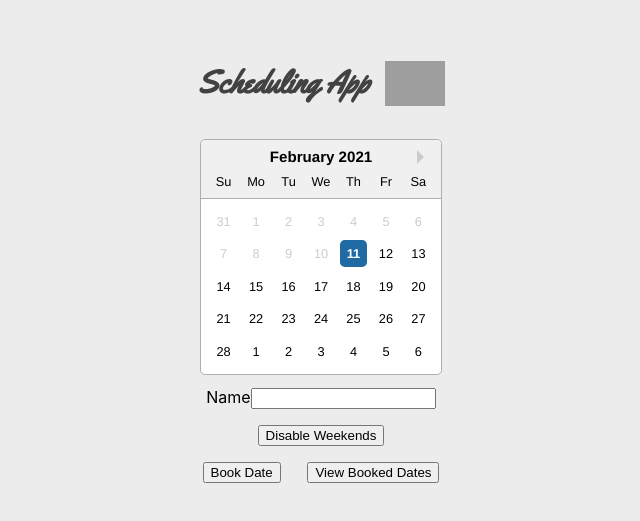
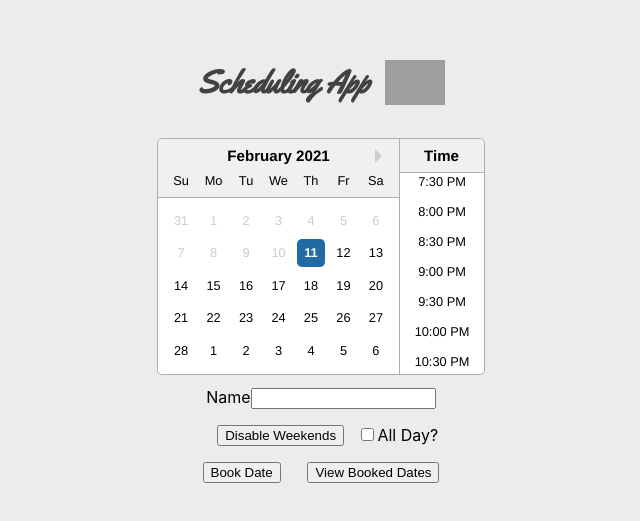
Before and after one commit to ryand67/scheduler, a Next.js app: page / in a window 1280 px wide. Shown: the part 139-660 px from the top of the page, without its empty margins (319-959 px from the left). Built offline with nearby package versions, Linux system fonts and the light colour scheme; no server answers; the database is empty; grey boxes are pictures that could not be loaded.

Commit message:
all day toggle

```diff
--- a/pages/index.js
+++ b/pages/index.js
@@ -16,6 +16,7 @@ export default function Home() {
   const [errorModalFlag, setErrorModalFlag] = useState(false);
   const [bookName, setBookName] = useState('');
   const [screenWidth, setScreenWidth] = useState();
+  const [allDay, setAllDay] = useState(true);
 
   const excludedDateArray = [];
 
@@ -47,6 +48,8 @@ export default function Home() {
 
   const handleNameChange = (e) => setBookName(e.target.value);
 
+  const handleAllDay = () => setAllDay(!allDay);
+
   //Date Functions
   const isWeekday = (date) => {
     const day = getDay(date);
@@ -59,7 +62,7 @@ export default function Home() {
 
   //Booking functions
   const handleBook = () => {
-    if(bookName !== '') {
+    if (bookName !== '') {
       const formattedDate = new Date(startDate.getFullYear(), startDate.getMonth(), startDate.getDate());
       const today = new Date();
       const bookedOnDate = new Date(today.getFullYear(), today.getMonth(), today.getDate())
@@ -68,7 +71,6 @@ export default function Home() {
         bookedOn: bookedOnDate,
         name: bookName
       }).then(res => {
-        console.log(res);
         document.getElementById('nameInput').value = '';
       })
     } else {
@@ -92,12 +94,14 @@ export default function Home() {
 
       <div className={styles.datepicker}>
         <Datepicker
+          showTimeSelect={allDay}
           minDate={new Date()}
           inline
           selected={startDate}
           onChange={date => handleDateChange(date)}
           filterDate={isWeekday}
           excludeDates={excludedDateArray}
+          showTimeSelect={allDay}
         />
       </div>
 
@@ -108,6 +112,12 @@ export default function Home() {
 
       <div className={styles.toggleDiv}>
         <button onClick={enableDisableWeekends} type="button" className={`btn btn-primary ${styles.optionButton}`}>{weekdayCheck ? "Enable" : "Disable"} Weekends</button>
+        <div className="form-check">
+          <input className="form-check-input" type="checkbox" value="" id="flexCheckDefault" onChange={handleAllDay}/>
+            <label className="form-check-label" htmlFor="flexCheckDefault" >
+            All Day?
+          </label>
+        </div>
       </div>
       <div className={styles.bottomDiv}>
         <button onClick={handleBook} type="button" className={`btn btn-primary ${styles.optionButton}`}>Book Date</button>
```
Lines whose indentation alone changed are shown as unchanged.
